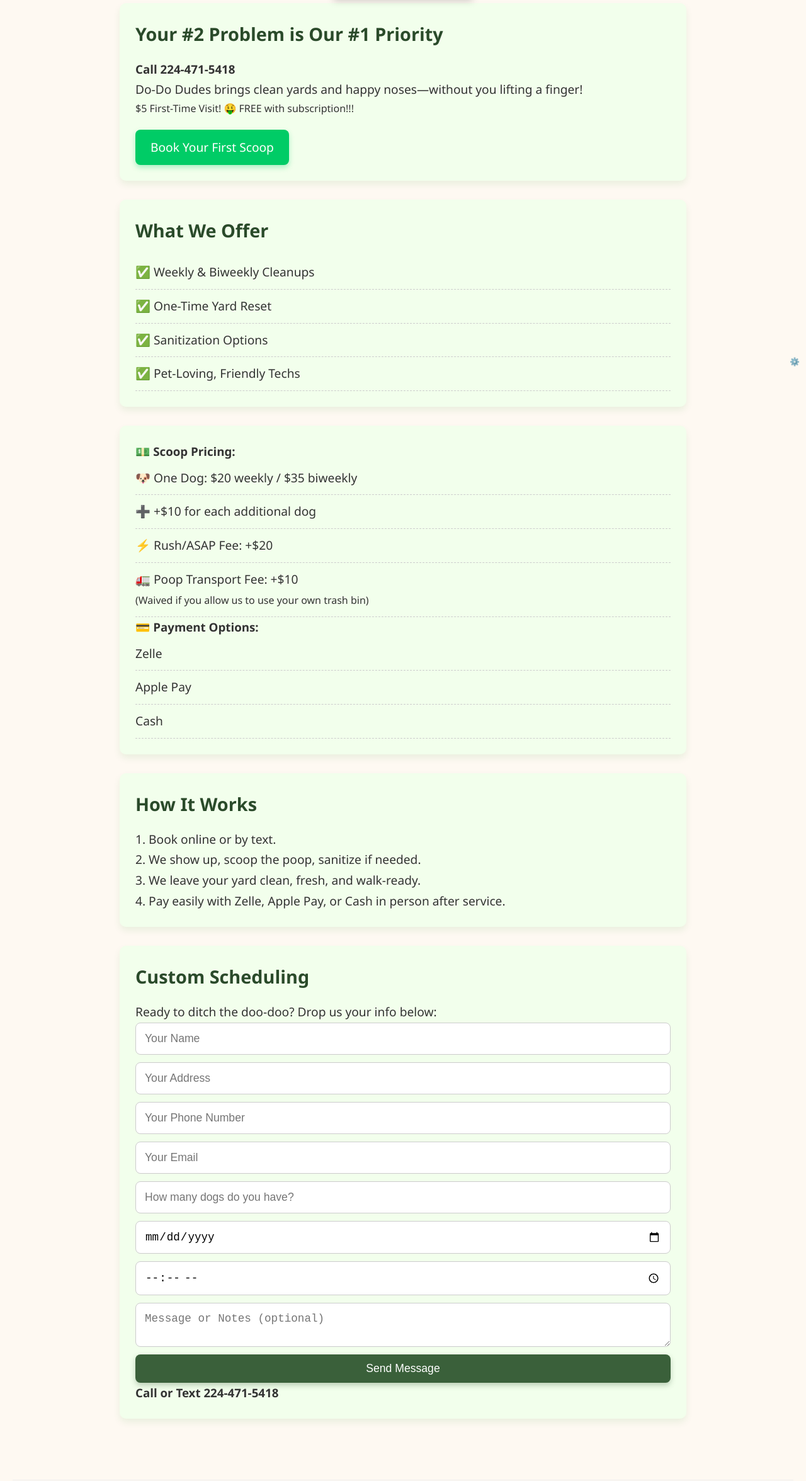
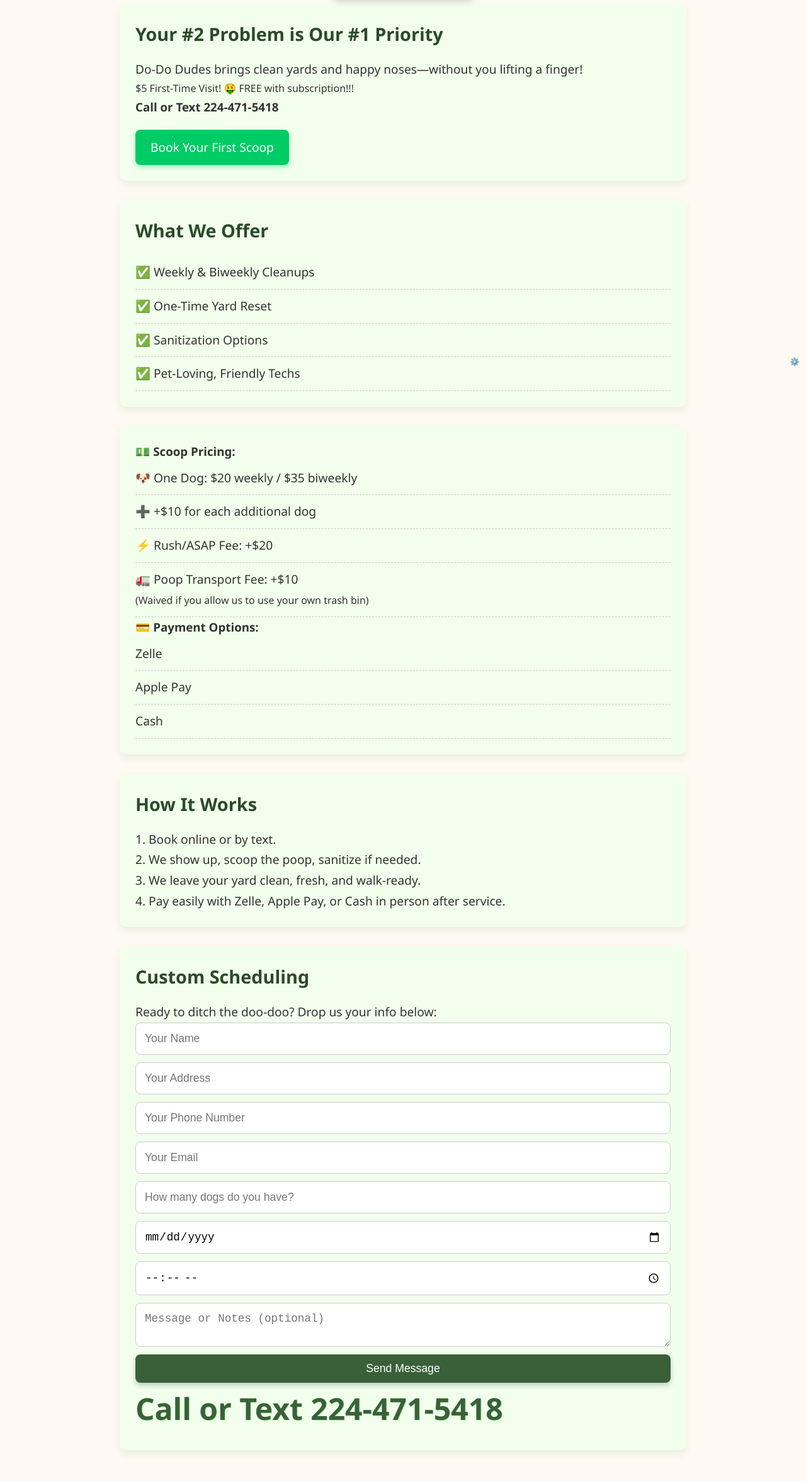
Before and after one commit to MorThnMe441/dododudes-website, a website: page public/index.html in a window 1280 px wide. Shown: the part 208-2560 px from the top of the page at 63% size. Drawn offline with Linux system fonts and the light colour scheme.

Commit message:
small ups .2

```diff
--- a/public/index.html
+++ b/public/index.html
@@ -61,9 +61,9 @@
   <main>
     <section class="intro container">
       <h2>Your #2 Problem is Our #1 Priority</h2>
-      <h3>Call 224-471-5418</h3>
       <p>Do-Do Dudes brings clean yards and happy noses—without you lifting a finger!</p>
       <div class="big-offer">$5 First-Time Visit! 🤑 FREE with subscription!!!</div>
+      <h3>Call or Text 224-471-5418</h3>
       <a href="#contact" class="button">Book Your First Scoop</a>
     </section>
 
@@ -118,7 +118,7 @@
         <button type="submit">Send Message</button>
       </form>
 
-      <h3>Call or Text 224-471-5418</h3>
+      <h1>Call or Text 224-471-5418</h1>
     </section>
   </main>
 
```
